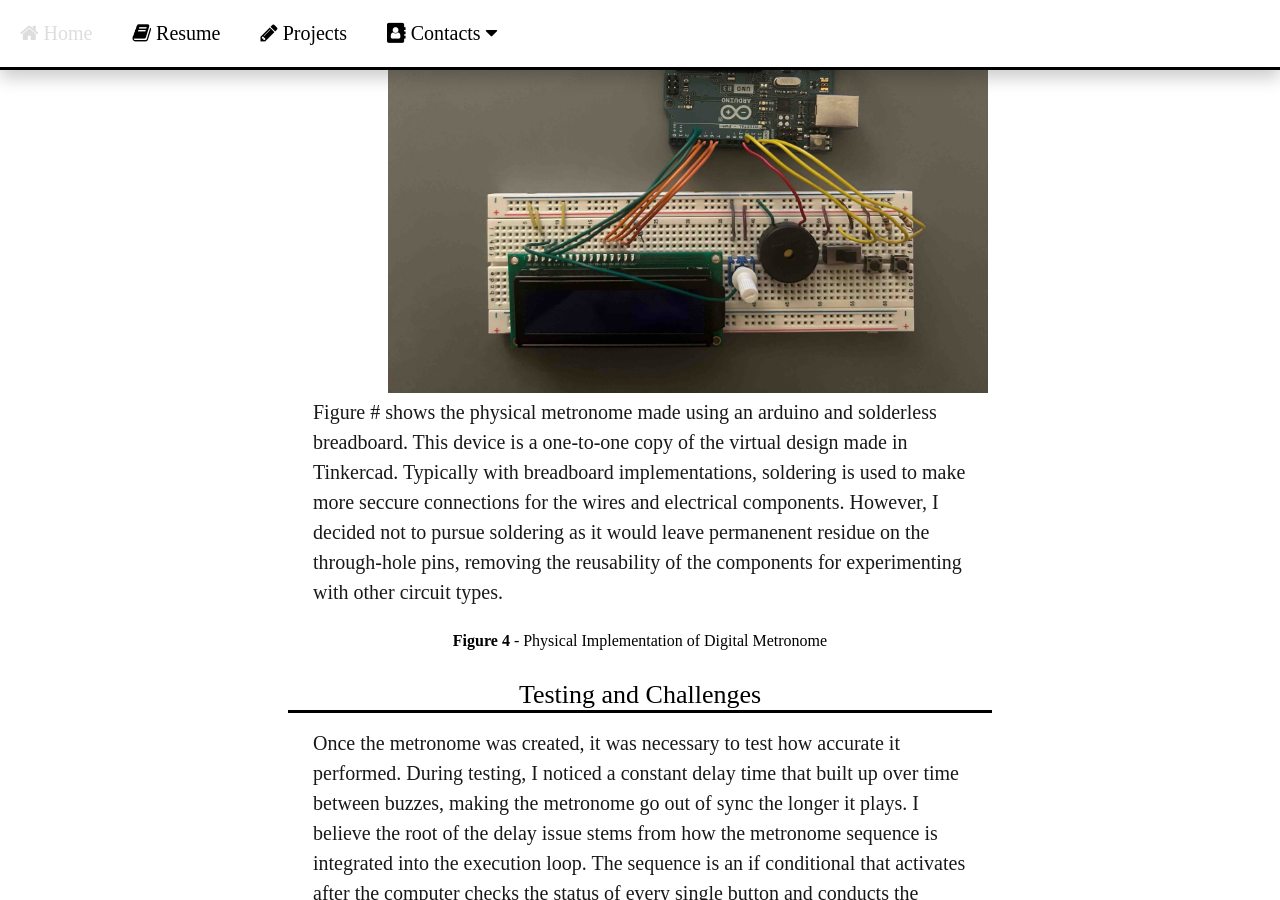
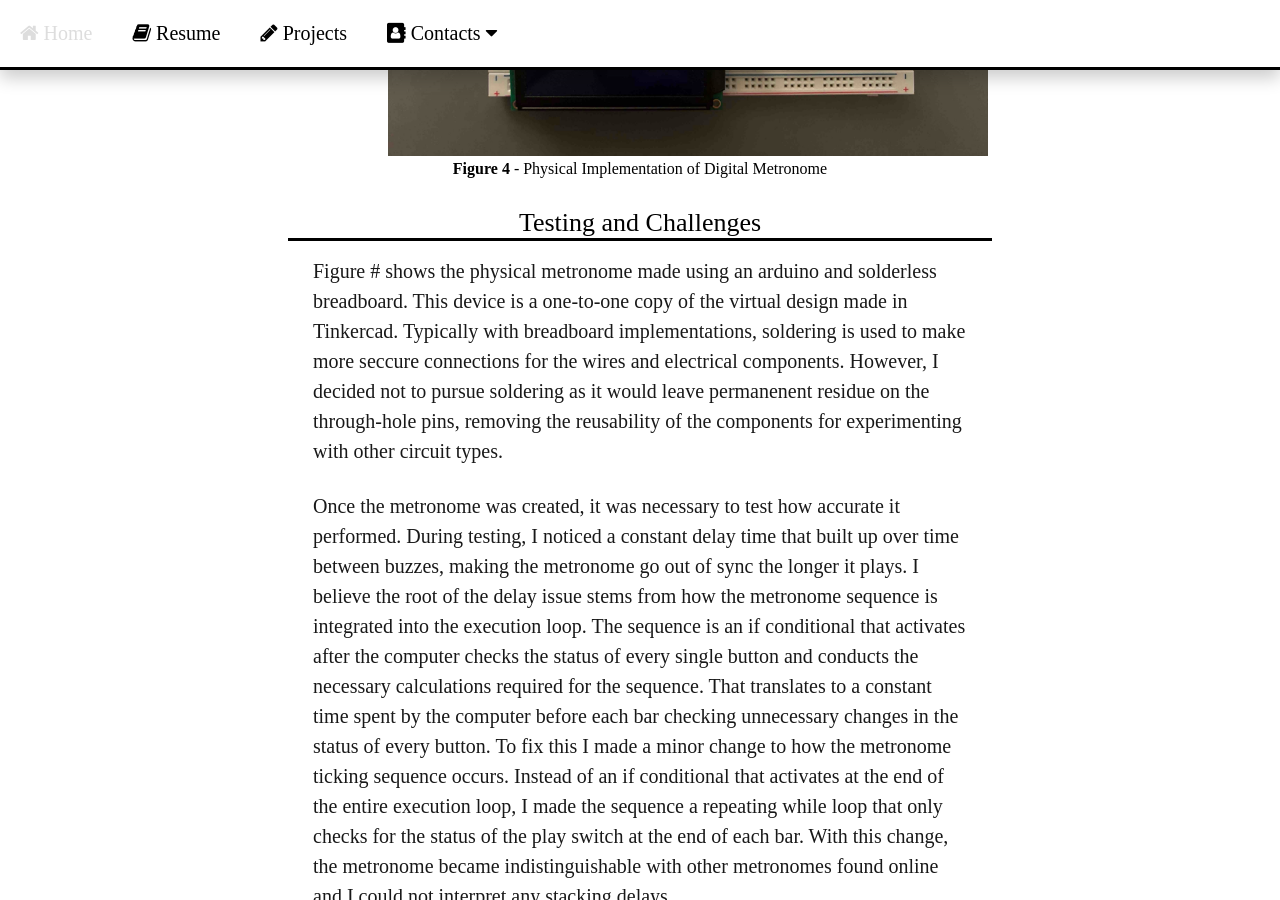
Before and after one commit to JacobHodgins/hodginsjacob, a Jekyll site: the page built from _posts/2023-07-13-digital-metronome.md, in a window 1280 px wide and 900 px high, scrolled down 3803 px. Built offline with Jekyll 4.4.1, drawn with Linux system fonts in a browser that asks for light colours.

Commit message:
Update 2023-07-13-digital-metronome.md

```diff
--- a/_posts/2023-07-13-digital-metronome.md
+++ b/_posts/2023-07-13-digital-metronome.md
@@ -26,7 +26,7 @@
      The metronome consists of an Arduino UNO R3 microcontroller, a solderless breadboard, and various electrical components (a piezo speaker, two pushbuttons, one slide switch, a 16x2 LCD screen, a potentiometer, and male to male wires). The piezo speaker produces the ticking noise previously mentioned, although since it’s a cheap component, it produces more of an annoying buzz. The two pushbuttons are used to adjust the tempo’s bpm value up and down, one button to raise the value and one to lower. The 16x2 LCD screen is used as a console to print to, in this case it displays the status of the metronome (ON/OFF) and the tempo value in bpms. The potentiometer accompanies the LCD screen and varies the brightness of the screen by varying the resistance value.
     </p>
   </div>
-  <img src="{{ site.baseurl }}images/metronome post picture 2.png" alt="Execution Loop Basic Functions Diagram" width="850" length="597">
+  <img src="{{ site.baseurl }}images/virtual metronome design tinkercad.png" alt="Virtual Design of Metronome in Tinkercad" width="800" length="361">
   <div class="figure-name"><b>Figure 1</b> - Virtual Design in Tinkercad</div>
   <div class="post-content">
     <p>
@@ -45,11 +45,11 @@
   <div class="post-header">Physical Realization</div>
   <img class="post-image" src="{{ site.baseurl }}images/IMG_7962.JPG" alt="Physical Digital Metronome" width="600" length="600">
   <div class="post-content">
+  <div class="figure-name"><b>Figure 4</b> - Physical Implementation of Digital Metronome</div>
+  <div class="post-header">Testing and Challenges</div>
     <p>
      Figure # shows the physical metronome made using an arduino and solderless breadboard. This device is a one-to-one copy of the virtual design made in Tinkercad. Typically with breadboard implementations, soldering is used to make more seccure connections for the wires and electrical components. However, I decided not to pursue soldering as it would leave permanenent residue on the through-hole pins, removing the reusability of the components for experimenting with other circuit types.
     </p>
-  <div class="figure-name"><b>Figure 4</b> - Physical Implementation of Digital Metronome</div>
-  <div class="post-header">Testing and Challenges</div>
   <div class="post-content">
     <p>
      Once the metronome was created, it was necessary to test how accurate it performed. During testing, I noticed a constant delay time that built up over time between buzzes, making the metronome go out of sync the longer it plays. I believe the root of the delay issue stems from how the metronome sequence is integrated into the execution loop. The sequence is an if conditional that activates after the computer checks the status of every single button and conducts the necessary calculations required for the sequence. That translates to a constant time spent by the computer before each bar checking unnecessary changes in the status of every button. To fix this I made a minor change to how the metronome ticking sequence occurs. Instead of an if conditional that activates at the end of the entire execution loop, I made the sequence a repeating while loop that only checks for the status of the play switch at the end of each bar. With this change, the metronome became indistinguishable with other metronomes found online and I could not interpret any stacking delays.
```
